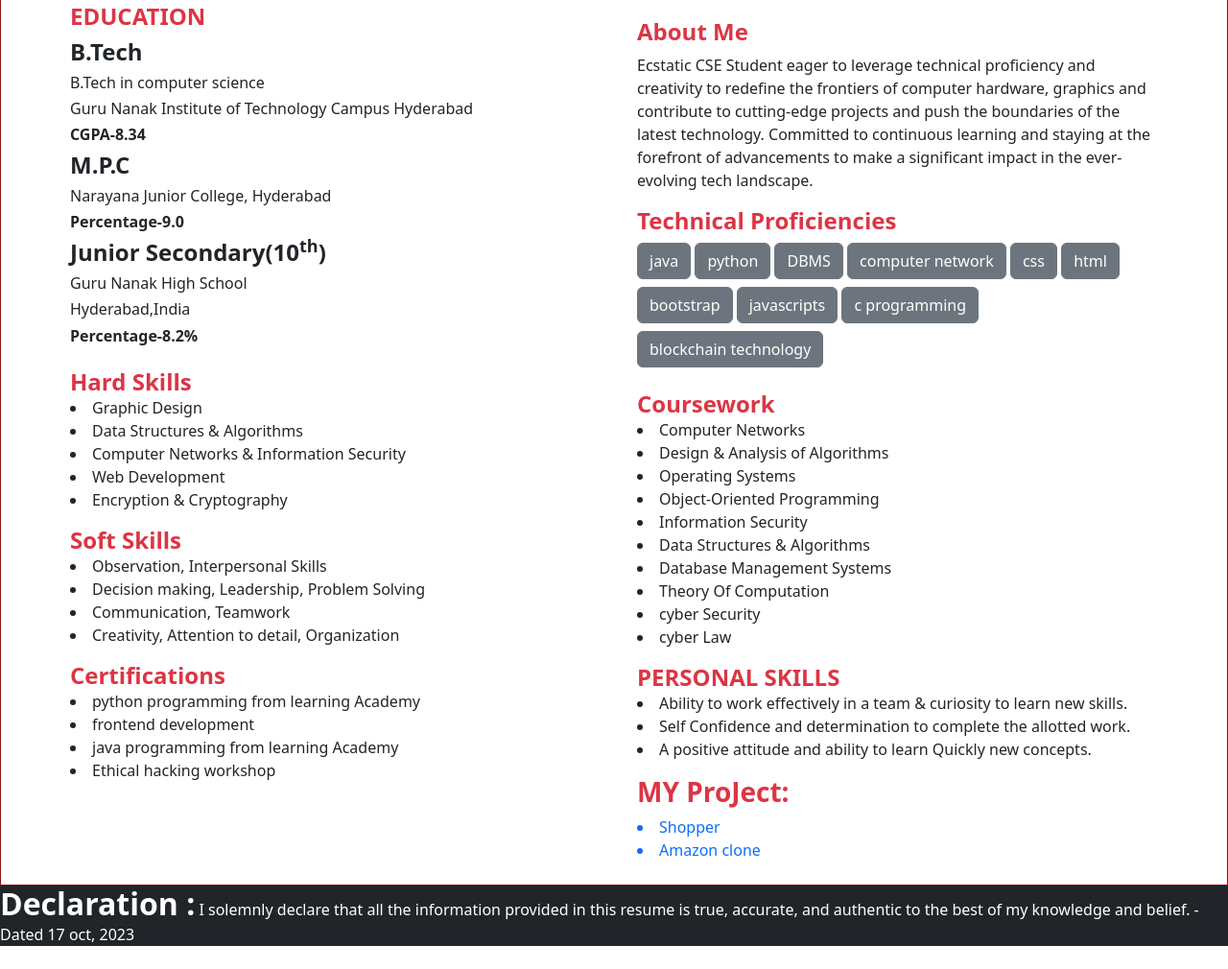
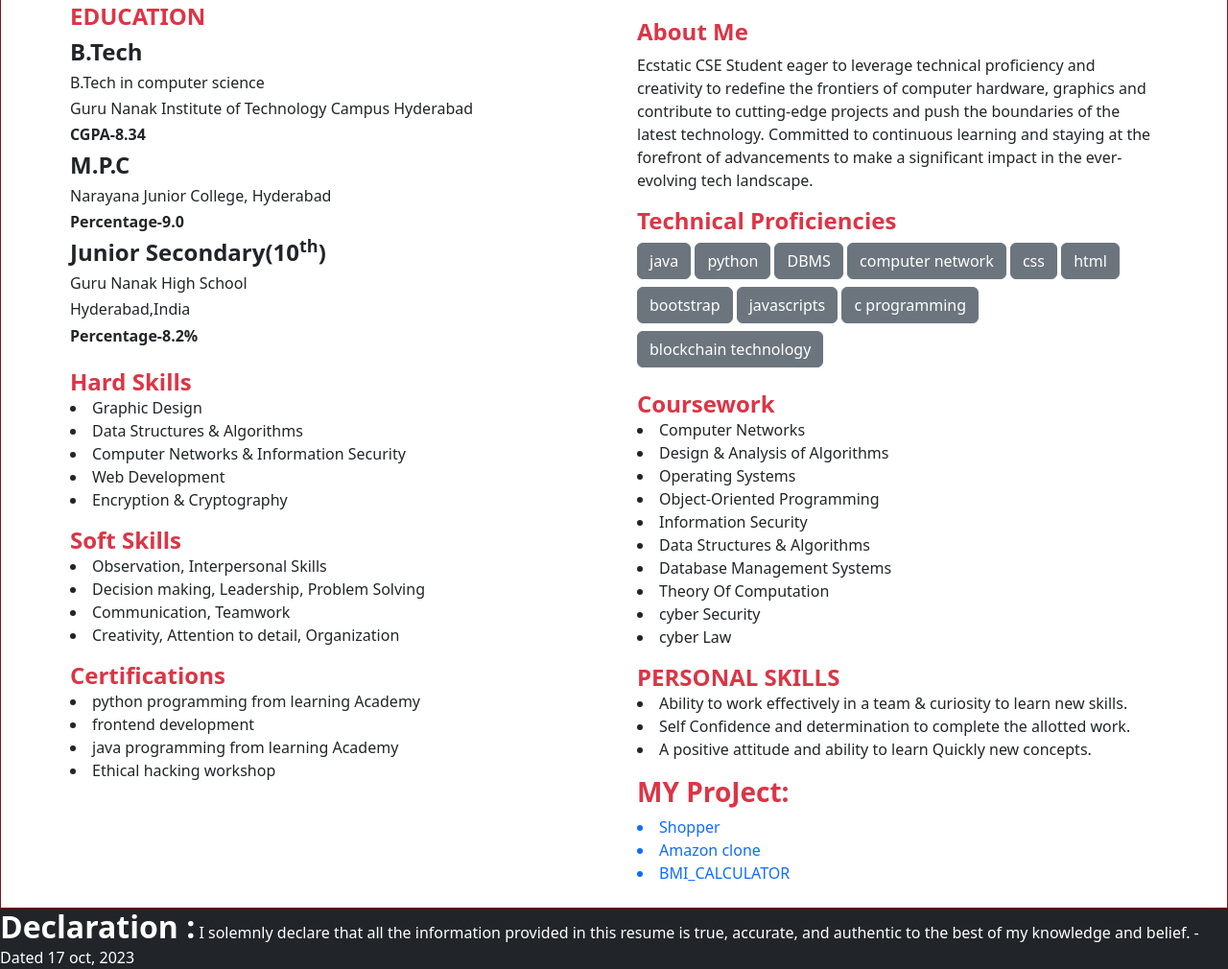
Before and after one commit to Anmol18082001/my_portfolio, a website: page index.html in a window 1280 px wide. Shown: the part 254-1264 px from the top of the page at 96% size. Before the commit the page ends 1240 px from the top, so only its background shows below. Drawn offline with nearby package versions, Linux system fonts and the light colour scheme.

Commit message:
Update index.html

```diff
--- a/index.html
+++ b/index.html
@@ -164,6 +164,8 @@
             <div class="fw-bold h3 text-danger mt-3">MY ProJect:</div>
             <a href="../my_portfolio/public/shopper.html" class="text-decoration-none"><li>Shopper</li></a>
             <a href="../my_portfolio/public/amazon.html" class="text-decoration-none"><li>Amazon clone</li></a>
+            <a href="../my_portfolio/public/BMI_CALCULATOR.html" class="text-decoration-none"><li>BMI_CALCULATOR</li></a>
+
         </div>
 
     </div>
```
